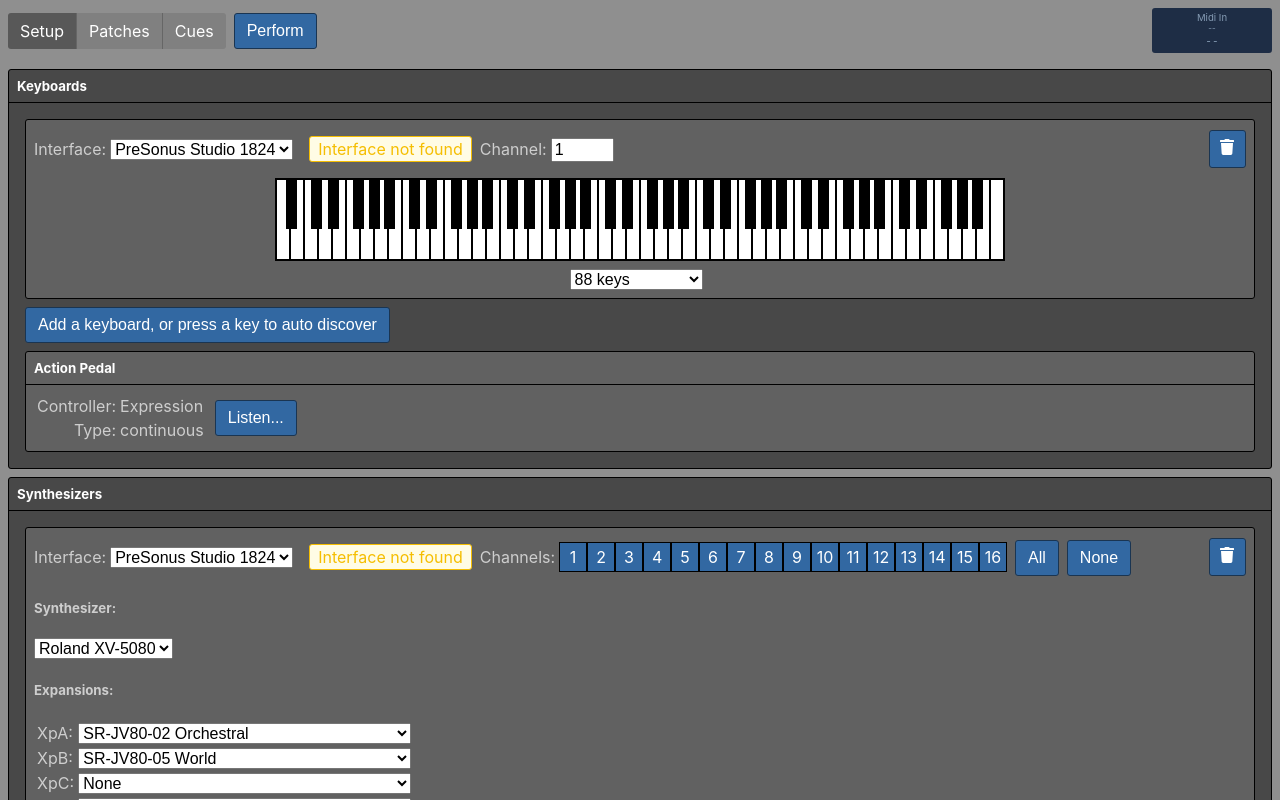
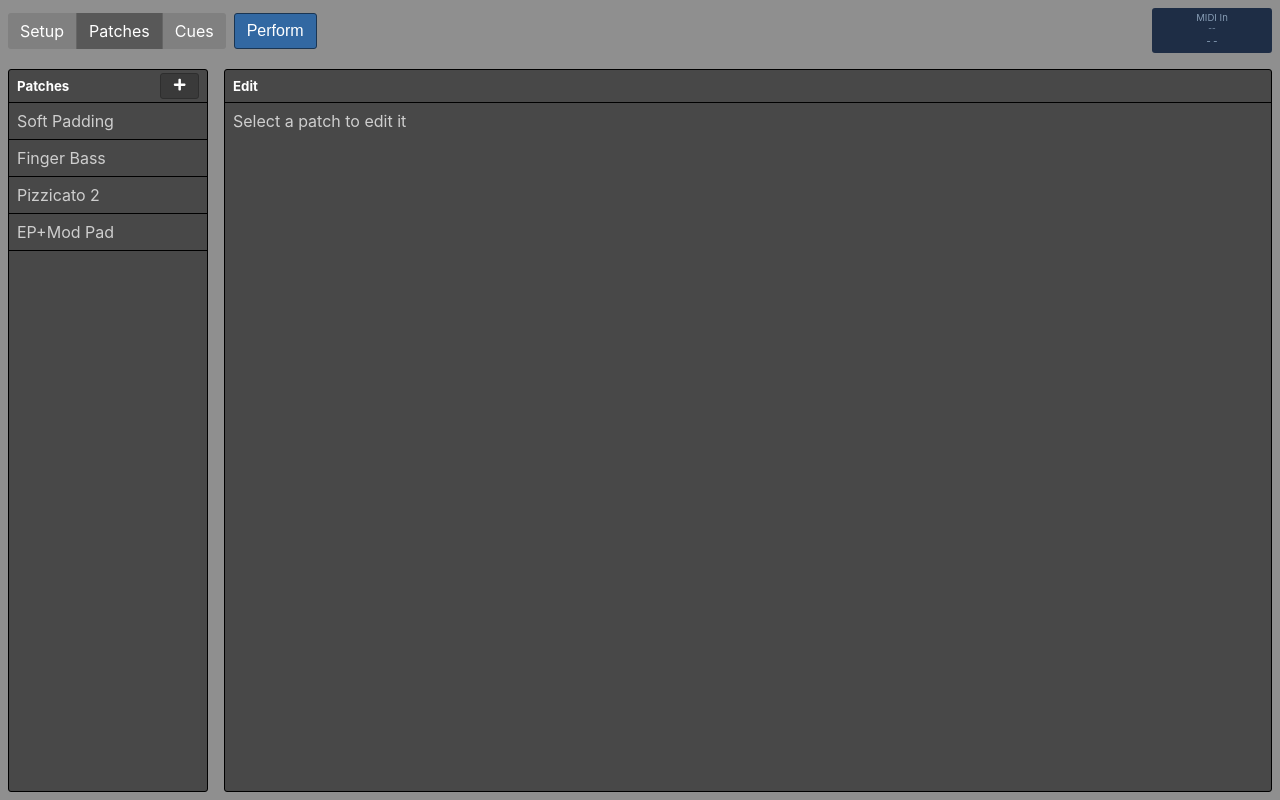
Before and after one commit to MattPutnam/CadenzaJS, a React (Create React App) app: page / in a window 1280 px wide. Shown: the top 800 px of the page. Built offline with nearby package versions, Linux system fonts and the light colour scheme.

Commit message:
Add baseline patches tab, load all available patches for configured synths

```diff
--- a/src/components/Container.js
+++ b/src/components/Container.js
@@ -1,32 +1,56 @@
 import React from 'react'
 import _ from 'lodash'
+import { Flex, Spacer } from './Flex'
 
 
-const Container = ({ title, style, inner, children, ...props }) => {
+const Container = ({ title, buttons, style, inner, children, padContent=true, flex, ...props }) => {
     const styles = {
         container: {
-            flex: '1 1 auto',
+            flex: flex ? flex : '1 1 auto',
             margin: '0.5rem',
             backgroundColor: inner ? '#616161' : '#484848',
             border: '1px solid black',
             borderRadius: 3,
             color: '#cecece'
         },
-        title: {
-            margin: 0,
+        header: {
             padding: '0.5rem',
             color: 'white',
             borderBottom: '1px solid black'
         },
+        title: {
+            margin: 0
+        },
         content: {
-            padding: '0.5rem'
+            padding: padContent ? '0.5rem' : undefined
         }
     }
 
     return <div style={_.merge(styles.container, style)} {...props}>
-        {title && <h5 style={styles.title}>{title}</h5>}
+        <Flex style={styles.header}>
+            <h5 style={styles.title}>{title}</h5>
+            {buttons && <>
+                <Spacer/>
+                {buttons}
+            </>}
+        </Flex>
         <div style={styles.content}>{children}</div>
     </div>
 }
 
 export default Container
+
+
+export const ContainerButton = ({ onClick, children }) => {
+    const style = {
+        backgroundColor: '#3A3A3A',
+        color: 'white',
+        border: '1px solid #2E2E2E',
+        borderRadius: 3,
+        cursor: 'pointer',
+        margin: '-0.5rem 0 -0.5rem 0.5rem',
+        padding: '0.25rem 0.75rem'
+    }
+
+    return <button style={style} onClick={onClick}>{children}</button>
+}
--- a/src/components/MidiMonitor.js
+++ b/src/components/MidiMonitor.js
@@ -35,7 +35,7 @@ const MidiMonitor = () => {
     const [message, setMessage] = React.useState(undefined)
 
     return <div style={styles.container}>
-        <div style={styles.label}>Midi In</div>
+        <div style={styles.label}>MIDI In</div>
         <div style={styles.midiInterface}>{message ? message.midiInterface : '--'}</div>
         <div style={styles.message}>{message ? Midi.toString(message) : '--'}</div>
         <MidiListener id='###MONITOR###' dispatch={setMessage}/>
--- a/src/pages/EditPage.js
+++ b/src/pages/EditPage.js
@@ -1,22 +1,31 @@
 import React from 'react'
 
+import PatchesTab from './editPage/PatchesTab'
 import SetupTab from './editPage/SetupTab'
 
 import NavBar from '../components/NavBar'
 
 
+
 const EditPage = ({ perform, midiInterfaces, data, setData }) => {
-    const [selectedTab, setSelectedTab] = React.useState('Setup')
+    const [selectedTab, setSelectedTab] = React.useState('Patches') // TODO set back to 'Setup'
 
-    const style = {
-        backgroundColor: '#8F8F8F',
-        minHeight: '100vh'
+    const styles = {
+        page: {
+            display: 'flex',
+            flexDirection: 'column',
+            backgroundColor: '#8F8F8F',
+            minHeight: '100vh'
+        },
+        tabs: {
+            flex: '1 1 auto'
+        }
     }
 
-    return <div style={style}>
+    return <div style={styles.page}>
         <NavBar {...{ selectedTab, setSelectedTab, perform }}/>
-        {selectedTab === 'Setup' && <SetupTab {...{ midiInterfaces, data, setData }}/>}
-        {selectedTab === 'Patches' && <div>Patches!</div>}
+        {selectedTab === 'Setup' && <SetupTab style={styles.tabs} {...{ midiInterfaces, data, setData }}/>}
+        {selectedTab === 'Patches' && <PatchesTab style={styles.tabs} {...{ data, setData }}/>}
         {selectedTab === 'Cues' && <div>Cues!</div>}
      </div>
 }
--- /dev/null
+++ b/src/pages/editPage/PatchesTab.js
@@ -0,0 +1,128 @@
+import React from 'react'
+import _ from 'lodash'
+import { FaPlus } from 'react-icons/fa'
+
+import Container, { ContainerButton } from '../../components/Container'
+import Colors from '../../components/colors'
+
+import * as Expansions from '../../synthesizers/expansions'
+import * as Synthesizers from '../../synthesizers/synthesizers'
+import { Flex } from '../../components/Flex'
+
+
+class PatchesTab extends React.Component {
+    constructor(props) {
+        super(props)
+
+        const { synthesizers } = props.data.setup
+        this.synthList = []
+        this.synthsById = {}
+        for (let synth of synthesizers) {
+            this.synthsById[synth.id] = synth
+            const synthDefinition = Synthesizers.getSynthByName(synth.name)
+
+            const synthItem = {
+                name: synth.name,
+                banks: []
+            }
+
+            for (var bank of synthDefinition.banks) {
+                if (bank.special) {
+                    // TODO: GM
+                } else {
+                    synthItem.banks.push({
+                        name: bank.name,
+                        patches: bank.patches
+                    })
+                }
+            }
+
+            for (let expansion of _.toPairs(synth.expansionCards)) {
+                const [slotName, expansionName] = expansion
+                const expansionType = _.find(synthDefinition.expansions, { name: slotName }).type
+                const expansionDefinition = Expansions.getExpansionByTypeAndName(expansionType, expansionName)
+
+                synthItem.banks.push({
+                    name: slotName,
+                    patches: expansionDefinition.patches
+                })
+            }
+
+            this.synthList.push(synthItem)
+        }
+
+        console.log(this.synthList)
+
+        this.state = {
+            selectedPatchId: undefined
+        }
+    }
+
+    render() {
+        const { style } = this.props
+
+        return <Flex align='stretch' style={style}>
+            {this.patchList()}
+            {this.editPane()}
+        </Flex>
+    }
+
+    patchList() {
+        const { data } = this.props
+        const { patches } = data
+
+        const { selectedPatchId } = this.state
+
+        const buttons = [
+            <ContainerButton key={0}><FaPlus/></ContainerButton>
+        ]
+
+        const styles = {
+            patch: selected => ({
+                padding: '0.5rem',
+                fontWeight: selected ? 'bold' : undefined,
+                backgroundColor: selected ? Colors.blue : undefined,
+                color: selected ? 'white' : undefined,
+                borderBottom: '1px solid black',
+                cursor: 'pointer'
+            })
+        }
+
+        return <Container title='Patches' flex='0 0 200px' padContent={false} buttons={buttons}>
+            {patches.map(patch => {
+                const { name, id } = patch
+                const selected = selectedPatchId === id
+                return <div key={id}
+                            style={styles.patch(selected)}
+                            onClick={() => this.setState({ selectedPatchId: id })}>
+                    {name}
+                </div>
+            })}
+        </Container>
+    }
+
+    editPane() {
+        const { data } = this.props
+        const { patches, setup: { synthesizers } } = data
+
+        const { selectedPatchId } = this.state
+
+        let content
+        if (selectedPatchId !== undefined) {
+            const selectedPatch = _.find(patches, { id: selectedPatchId })
+            const selectedSynth = _.find(synthesizers, { id: selectedPatch.synthesizerId })
+
+            content = <div>Edit {selectedSynth.name} -> {selectedPatch.bank} -> {selectedPatch.number}</div>
+        } else {
+            if (_.isEmpty(patches)) {
+                content = <div>No patches defined. Click the '+' icon to add one</div>
+            } else {
+                content = <div>Select a patch to edit it</div>
+            }
+        }
+
+        return <Container title='Edit'>{content}</Container>
+    }
+}
+
+export default PatchesTab
--- a/src/pages/editPage/SetupTab.js
+++ b/src/pages/editPage/SetupTab.js
@@ -15,7 +15,7 @@ import { findId } from '../../utils/IdFinder'
 
 class SetupTab extends React.Component {
     render() {
-        const { data, midiInterfaces, setData } = this.props
+        const { data, midiInterfaces, setData, style } = this.props
         const { keyboards, synthesizers } = data.setup
         const moveUp = (key, index) => () => {
             const obj = data.setup[key]
@@ -34,7 +34,7 @@ class SetupTab extends React.Component {
             setData()
         }
 
-        return <>
+        return <div style={style}>
             <Container title='Keyboards'>
                 {keyboards.map((keyboard, index) =>
                     <KeyboardConfig key={keyboard.id}
@@ -59,7 +59,7 @@ class SetupTab extends React.Component {
                 <Button onClick={() => this.addSynthesizer()}>Add a synthesizer</Button>
             </Container>
             <MidiListener id='###SETUP_TAB###' dispatch={msg => this.handleMidi(msg)}/>
-        </>
+        </div>
     }
 
     addKeyboard(parsedMessage) {
--- a/src/synthesizers/expansions.js
+++ b/src/synthesizers/expansions.js
@@ -1,3 +1,5 @@
+import _ from 'lodash'
+
 import * as srJv80_02 from './expansions/SR-JV80/SR-JV80-02.json'
 import * as srJv80_04 from './expansions/SR-JV80/SR-JV80-04.json'
 import * as srJv80_05 from './expansions/SR-JV80/SR-JV80-05.json'
@@ -34,3 +36,5 @@ const expansions = {
 }
 
 export const expansionsOfType = expansionType => expansions[expansionType]
+
+export const getExpansionByTypeAndName = (expType, name) => _.find(expansions[expType], { name })
--- a/src/synthesizers/synthesizers.js
+++ b/src/synthesizers/synthesizers.js
@@ -1,3 +1,5 @@
+import _ from 'lodash'
+
 import * as rolandJv1080 from './roland_jv-1080.json'
 import * as rolandXv5080 from './roland_xv-5080.json'
 
@@ -9,4 +11,4 @@ const synthesizers = [
 
 export const synthNames = synthesizers.map(synth => synth.name)
 
-export const getSynthByName = synthName => synthesizers.filter(synth => synth.name === synthName)[0]
+export const getSynthByName = name => _.find(synthesizers, { name })
```
